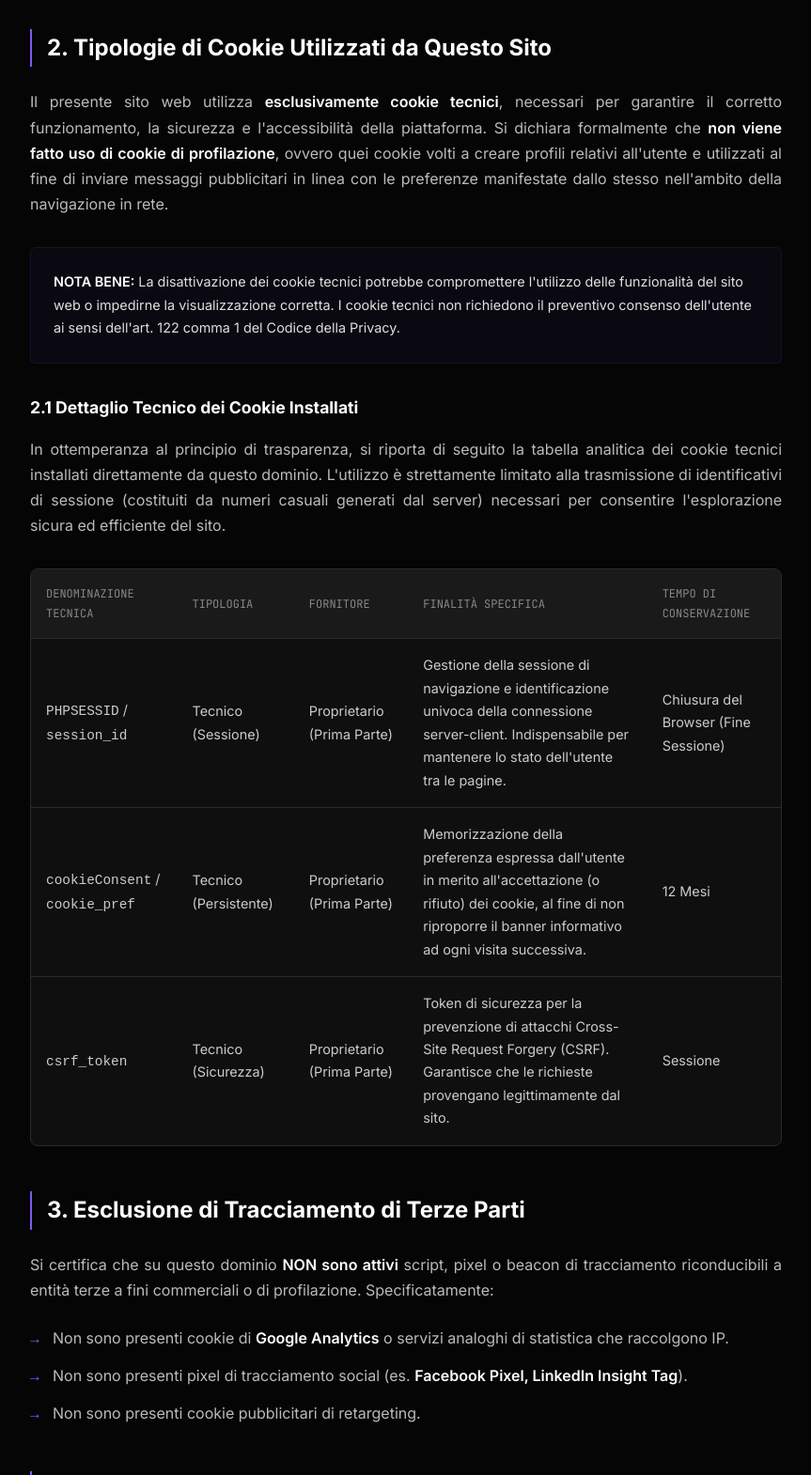
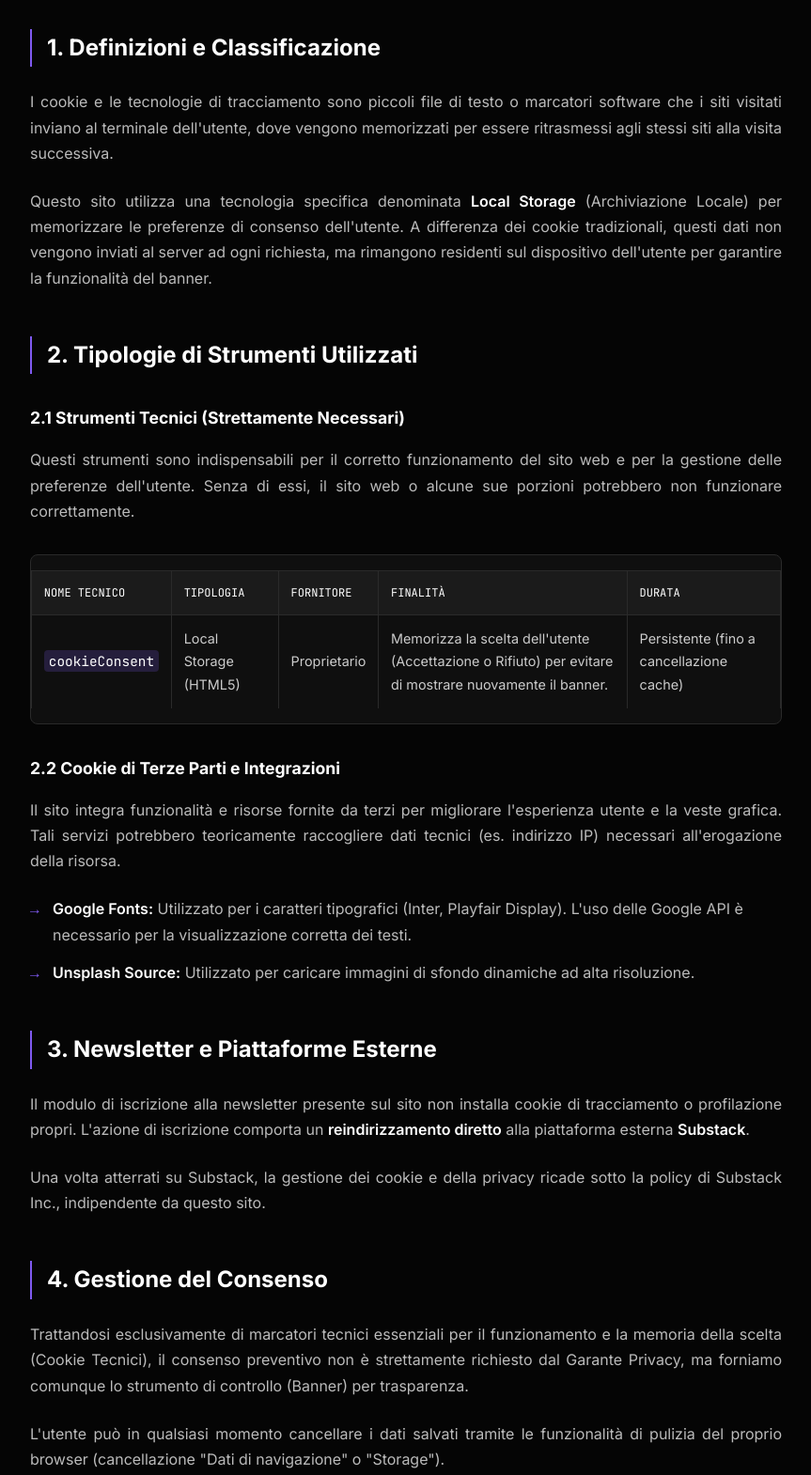
Before and after one commit to lucaa06/newsletter-, a plain HTML site: page cookie.html in a window 1280 px wide. Shown: the part 780-2350 px from the top of the page at 94% size, without its empty margins (208-1071 px from the left). Drawn offline with Linux system fonts and the light colour scheme.

Commit message:
Update cookie.html

```diff
--- a/cookie.html
+++ b/cookie.html
@@ -217,71 +217,121 @@
         </section>
 
         <section>
-            <h2>2. Tipologie di Cookie Utilizzati da Questo Sito</h2>
+            <h2>1. Definizioni e Classificazione</h2>
             <p>
-                Il presente sito web utilizza <strong>esclusivamente cookie tecnici</strong>, necessari per garantire il
-                corretto funzionamento, la sicurezza e l'accessibilità della piattaforma.
-                Si dichiara formalmente che <strong>non viene fatto uso di cookie di profilazione</strong>, ovvero quei
-                cookie volti a creare profili relativi all'utente e utilizzati al fine di inviare messaggi pubblicitari
-                in linea con le preferenze manifestate dallo stesso nell'ambito della navigazione in rete.
+                I cookie e le tecnologie di tracciamento sono piccoli file di testo o marcatori software che i siti
+                visitati inviano al terminale dell'utente, dove vengono memorizzati per essere ritrasmessi agli stessi
+                siti alla visita successiva.
             </p>
+            <p>
+                Questo sito utilizza una tecnologia specifica denominata <strong>Local Storage</strong> (Archiviazione
+                Locale) per memorizzare le preferenze di consenso dell'utente. A differenza dei cookie tradizionali,
+                questi dati non vengono inviati al server ad ogni richiesta, ma rimangono residenti sul dispositivo
+                dell'utente per garantire la funzionalità del banner.
+            </p>
+        </section>
 
-            <div class="legal-block">
-                <strong>NOTA BENE:</strong> La disattivazione dei cookie tecnici potrebbe compromettere l'utilizzo delle
-                funzionalità del sito web o impedirne la visualizzazione corretta. I cookie tecnici non richiedono il
-                preventivo consenso dell'utente ai sensi dell'art. 122 comma 1 del Codice della Privacy.
-            </div>
+        <section>
+            <h2>2. Tipologie di Strumenti Utilizzati</h2>
 
-            <h3>2.1 Dettaglio Tecnico dei Cookie Installati</h3>
+            <h3>2.1 Strumenti Tecnici (Strettamente Necessari)</h3>
             <p>
-                In ottemperanza al principio di trasparenza, si riporta di seguito la tabella analitica dei cookie
-                tecnici installati direttamente da questo dominio. L'utilizzo è strettamente limitato alla trasmissione
-                di identificativi di sessione (costituiti da numeri casuali generati dal server) necessari per
-                consentire l'esplorazione sicura ed efficiente del sito.
+                Questi strumenti sono indispensabili per il corretto funzionamento del sito web e per la gestione delle
+                preferenze dell'utente. Senza di essi, il sito web o alcune sue porzioni potrebbero non funzionare
+                correttamente.
             </p>
+            <div class="cookie-table-container">
+                <style>
+                    table {
+                        width: 100%;
+                        border-collapse: collapse;
+                        margin: 1rem 0;
+                        font-size: 0.9rem;
+                        color: #ccc;
+                    }
 
-            <div class="cookie-table-container">
+                    th,
+                    td {
+                        border: 1px solid var(--border);
+                        padding: 0.8rem;
+                        text-align: left;
+                    }
+
+                    th {
+                        background: rgba(255, 255, 255, 0.05);
+                        color: white;
+                    }
+
+                    code {
+                        background: rgba(127, 90, 240, 0.2);
+                        padding: 2px 5px;
+                        border-radius: 4px;
+                        font-family: 'JetBrains Mono', monospace;
+                        color: white;
+                    }
+                </style>
                 <table>
                     <thead>
                         <tr>
-                            <th>Denominazione Tecnica</th>
+                            <th>Nome Tecnico</th>
                             <th>Tipologia</th>
                             <th>Fornitore</th>
-                            <th>Finalità Specifica</th>
-                            <th>Tempo di Conservazione</th>
+                            <th>Finalità</th>
+                            <th>Durata</th>
                         </tr>
                     </thead>
                     <tbody>
                         <tr>
-                            <td><code>PHPSESSID</code> / <code>session_id</code></td>
-                            <td>Tecnico (Sessione)</td>
-                            <td>Proprietario (Prima Parte)</td>
-                            <td>Gestione della sessione di navigazione e identificazione univoca della connessione
-                                server-client. Indispensabile per mantenere lo stato dell'utente tra le pagine.</td>
-                            <td>Chiusura del Browser (Fine Sessione)</td>
-                        </tr>
-                        <tr>
-                            <td><code>cookieConsent</code> / <code>cookie_pref</code></td>
-                            <td>Tecnico (Persistente)</td>
-                            <td>Proprietario (Prima Parte)</td>
-                            <td>Memorizzazione della preferenza espressa dall'utente in merito all'accettazione (o
-                                rifiuto) dei cookie, al fine di non riproporre il banner informativo ad ogni visita
-                                successiva.</td>
-                            <td>12 Mesi</td>
-                        </tr>
-                        <tr>
-                            <td><code>csrf_token</code></td>
-                            <td>Tecnico (Sicurezza)</td>
-                            <td>Proprietario (Prima Parte)</td>
-                            <td>Token di sicurezza per la prevenzione di attacchi Cross-Site Request Forgery (CSRF).
-                                Garantisce che le richieste provengano legittimamente dal sito.</td>
-                            <td>Sessione</td>
+                            <td><code>cookieConsent</code></td>
+                            <td>Local Storage (HTML5)</td>
+                            <td>Proprietario</td>
+                            <td>Memorizza la scelta dell'utente (Accettazione o Rifiuto) per evitare di mostrare
+                                nuovamente il banner.</td>
+                            <td>Persistente (fino a cancellazione cache)</td>
                         </tr>
                     </tbody>
                 </table>
             </div>
+
+            <h3>2.2 Cookie di Terze Parti e Integrazioni</h3>
+            <p>
+                Il sito integra funzionalità e risorse fornite da terzi per migliorare l'esperienza utente e la veste
+                grafica. Tali servizi potrebbero teoricamente raccogliere dati tecnici (es. indirizzo IP) necessari
+                all'erogazione della risorsa.
+            </p>
+            <ul>
+                <li><strong>Google Fonts:</strong> Utilizzato per i caratteri tipografici (Inter, Playfair Display).
+                    L'uso delle Google API è necessario per la visualizzazione corretta dei testi.</li>
+                <li><strong>Unsplash Source:</strong> Utilizzato per caricare immagini di sfondo dinamiche ad alta
+                    risoluzione.</li>
+            </ul>
         </section>
 
+        <section>
+            <h2>3. Newsletter e Piattaforme Esterne</h2>
+            <p>
+                Il modulo di iscrizione alla newsletter presente sul sito non installa cookie di tracciamento o
+                profilazione propri. L'azione di iscrizione comporta un <strong>reindirizzamento diretto</strong> alla
+                piattaforma esterna <strong>Substack</strong>.
+            </p>
+            <p>
+                Una volta atterrati su Substack, la gestione dei cookie e della privacy ricade sotto la policy di
+                Substack Inc., indipendente da questo sito.
+            </p>
+        </section>
+
+        <section>
+            <h2>4. Gestione del Consenso</h2>
+            <p>
+                Trattandosi esclusivamente di marcatori tecnici essenziali per il funzionamento e la memoria della
+                scelta (Cookie Tecnici), il consenso preventivo non è strettamente richiesto dal Garante Privacy, ma
+                forniamo comunque lo strumento di controllo (Banner) per trasparenza.
+            </p>
+            <p>
+                L'utente può in qualsiasi momento cancellare i dati salvati tramite le funzionalità di pulizia del
+                proprio browser (cancellazione "Dati di navigazione" o "Storage").
+            </p>
+        </section>
         <section>
             <h2>3. Esclusione di Tracciamento di Terze Parti</h2>
             <p>
```
